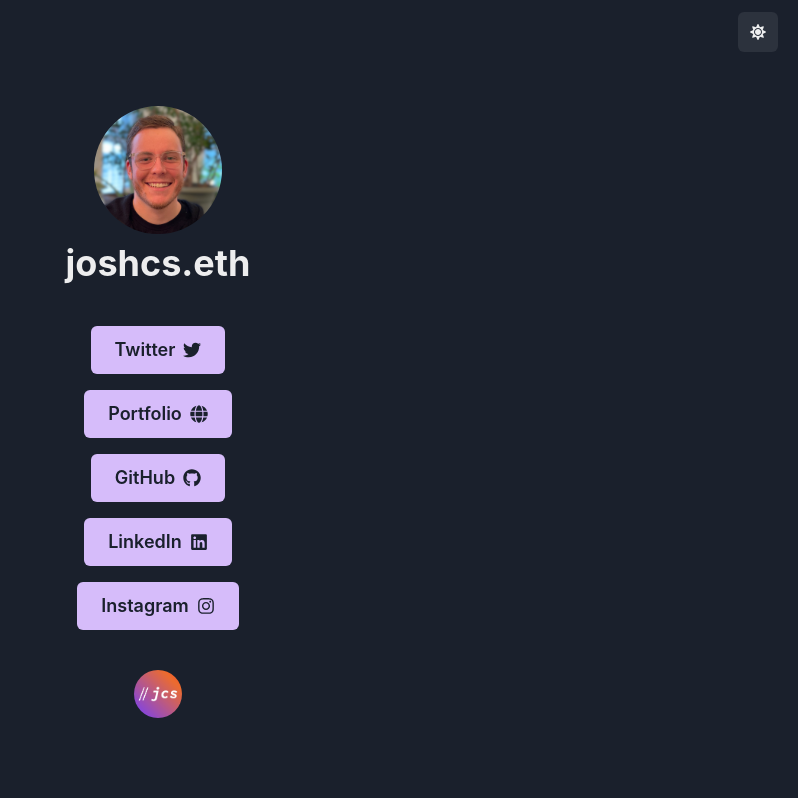
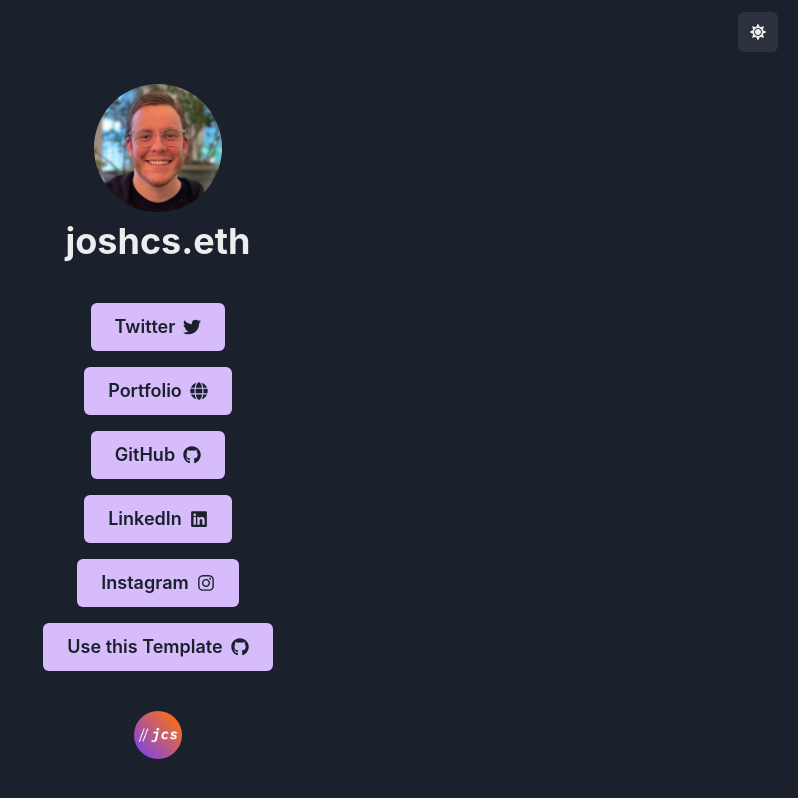
Before and after one commit to jcstein/vite-tree, a React (Vite) app: page / in a window 1280 px wide. Shown: the whole page, without its empty margins (482-1280 px from the left). Built offline with nearby package versions, Linux system fonts and the light colour scheme.

Commit message:
template

```diff
--- a/src/Components/links.tsx
+++ b/src/Components/links.tsx
@@ -57,6 +57,19 @@
         >
           Instagram
         </Button>
+        <Button
+          colorScheme="purple"
+          size="lg"
+          rightIcon={<FaGithub />}
+          onClick={() =>
+            window.open(
+              "https://github.com/jcstein/vite-tree/generate",
+              "_blank"
+            )
+          }
+        >
+          Use this Template
+        </Button>
       </Stack>
     </VStack>
   );
```
